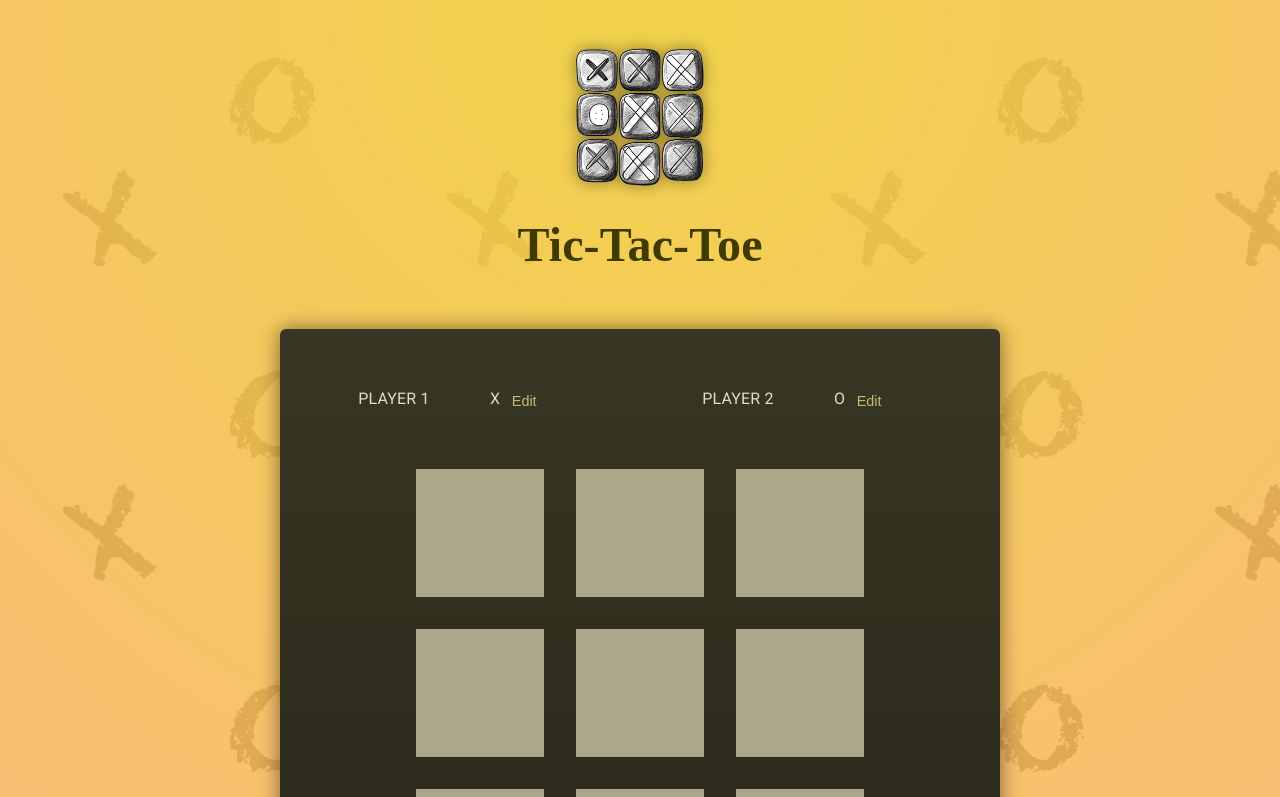
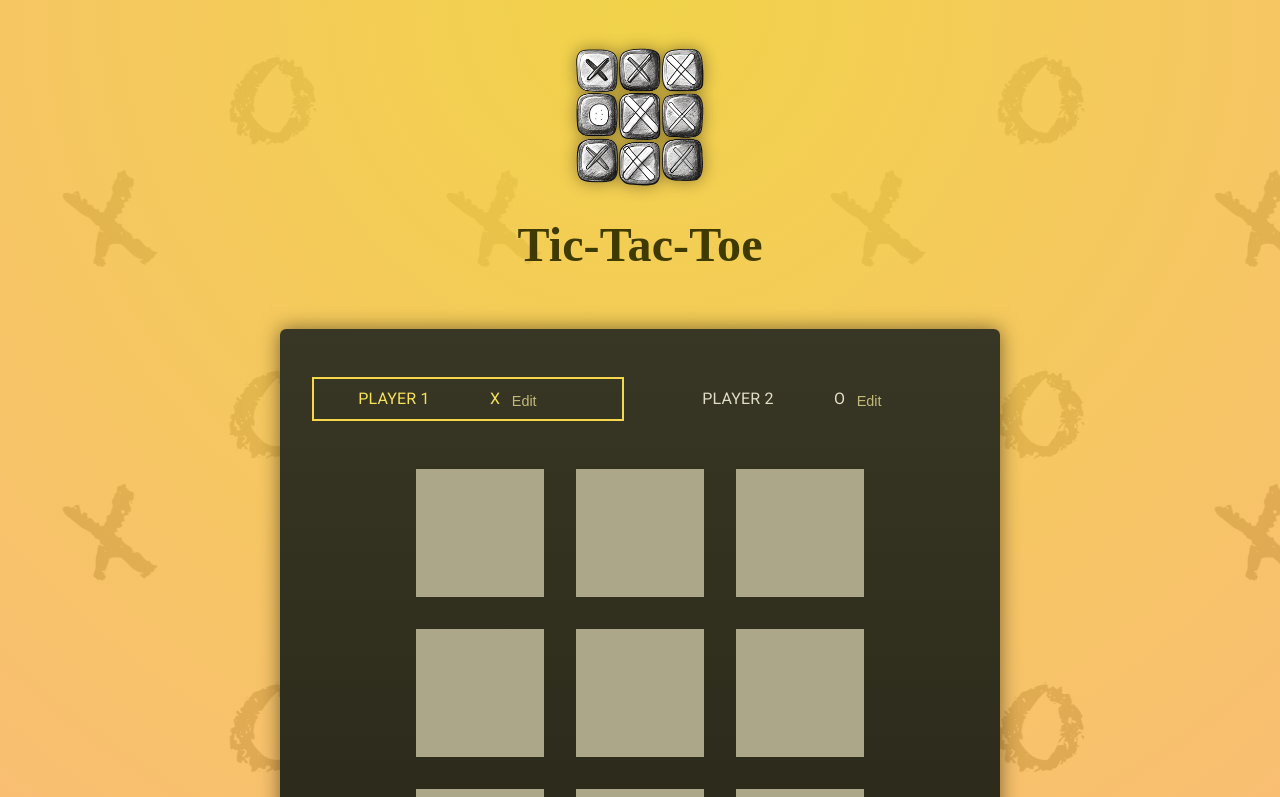
Before and after one commit to jerome-shiftleft/tictactoe-react-ts, a React (Vite) app: page / in a window 1280 px wide. Shown: the top 797 px of the page. Built offline with nearby package versions, Linux system fonts and the light colour scheme; the HTML template or start-up script is replaced by a standard one.

Commit message:
progress

```diff
--- a/src/App.tsx
+++ b/src/App.tsx
@@ -1,3 +1,4 @@
+import { useState } from "react";
 import { ThemeProvider, createTheme } from "@mui/material/styles";
 import CssBaseline from "@mui/material/CssBaseline";
 import Player from "./components/Player";
@@ -11,15 +12,32 @@ const theme = createTheme({
 });
 
 function App() {
+  const [activePlayer, setActivePlayer] = useState("X");
+
+  function handleSelectSquare() {
+    setActivePlayer((curActivePlayer) => (curActivePlayer === "X" ? "O" : "X"));
+  }
+
   return (
     <ThemeProvider theme={theme}>
       <CssBaseline />
       <div id="game-container">
-        <ol id="players">
-          <Player initialName="Player 1" symbol="X" />
-          <Player initialName="Player 2" symbol="O" />
+        <ol id="players" className="highlight-player">
+          <Player
+            initialName="Player 1"
+            symbol="X"
+            isActive={activePlayer === "X"}
+          />
+          <Player
+            initialName="Player 2"
+            symbol="O"
+            isActive={activePlayer === "O"}
+          />
         </ol>
-        <GameBoard />
+        <GameBoard
+          onSelectSquare={handleSelectSquare}
+          activePlayerSymbol={activePlayer}
+        />
       </div>
     </ThemeProvider>
   );
--- a/src/components/GameBoard.tsx
+++ b/src/components/GameBoard.tsx
@@ -8,19 +8,25 @@ const initialGameBoard: colType[][] = [
   [null, null, null],
 ]; // end of const initialGameBoard
 
-const GameBoard = () => {
+type GameBoardProps = {
+  activePlayerSymbol: string;
+  onSelectSquare: () => void;
+}
+
+const GameBoard = ({onSelectSquare, activePlayerSymbol}: GameBoardProps) => {
   const [gameBoard, setGameBoard] = useState(initialGameBoard);
 
-  const selectSquareHandler = (rowIndex: number, colIndex: number) => {
+  const handleSelectSquare = (rowIndex: number, colIndex: number) => {
     setGameBoard((prevGameBoard) => {
       const updateBoard = [
         ...prevGameBoard.map((innerArray) => [...innerArray]),
       ];
-      prevGameBoard[rowIndex][colIndex] = "X";
+      prevGameBoard[rowIndex][colIndex] = activePlayerSymbol;
       return updateBoard;
     });
-    console.log('updated game board:');
-    console.log(gameBoard);
+    //console.log('updated game board:');
+    //console.log(gameBoard);
+    onSelectSquare()
   };
 
   return (
@@ -30,7 +36,7 @@ const GameBoard = () => {
           <ol>
             {row.map((playerSymbol, colIndex) => (
               <li key={colIndex}>
-                <button onClick={() => selectSquareHandler(rowIndex, colIndex)}>{playerSymbol}</button>
+                <button onClick={() => handleSelectSquare(rowIndex, colIndex)}>{playerSymbol}</button>
               </li>
             ))}
           </ol>
--- a/src/components/Player.tsx
+++ b/src/components/Player.tsx
@@ -3,9 +3,10 @@ import { useState, ReactNode, ChangeEvent } from "react";
 type Props = {
   initialName: string;
   symbol: string;
+  isActive: boolean;
 };
 
-const Player = ({ initialName, symbol }: Props) => {
+const Player = ({ initialName, symbol, isActive }: Props) => {
   const [playerName, setPlayerName] = useState<string>(initialName);
 
   const [isEditing, setIsEditing] = useState<boolean>(false);
@@ -30,7 +31,7 @@ const Player = ({ initialName, symbol }: Props) => {
   }
 
   return (
-    <li>
+    <li className={isActive ? 'active': undefined}>
       <span className="player-info">
         {nameField}
         <span className="player-symbol">{symbol}</span>
```
